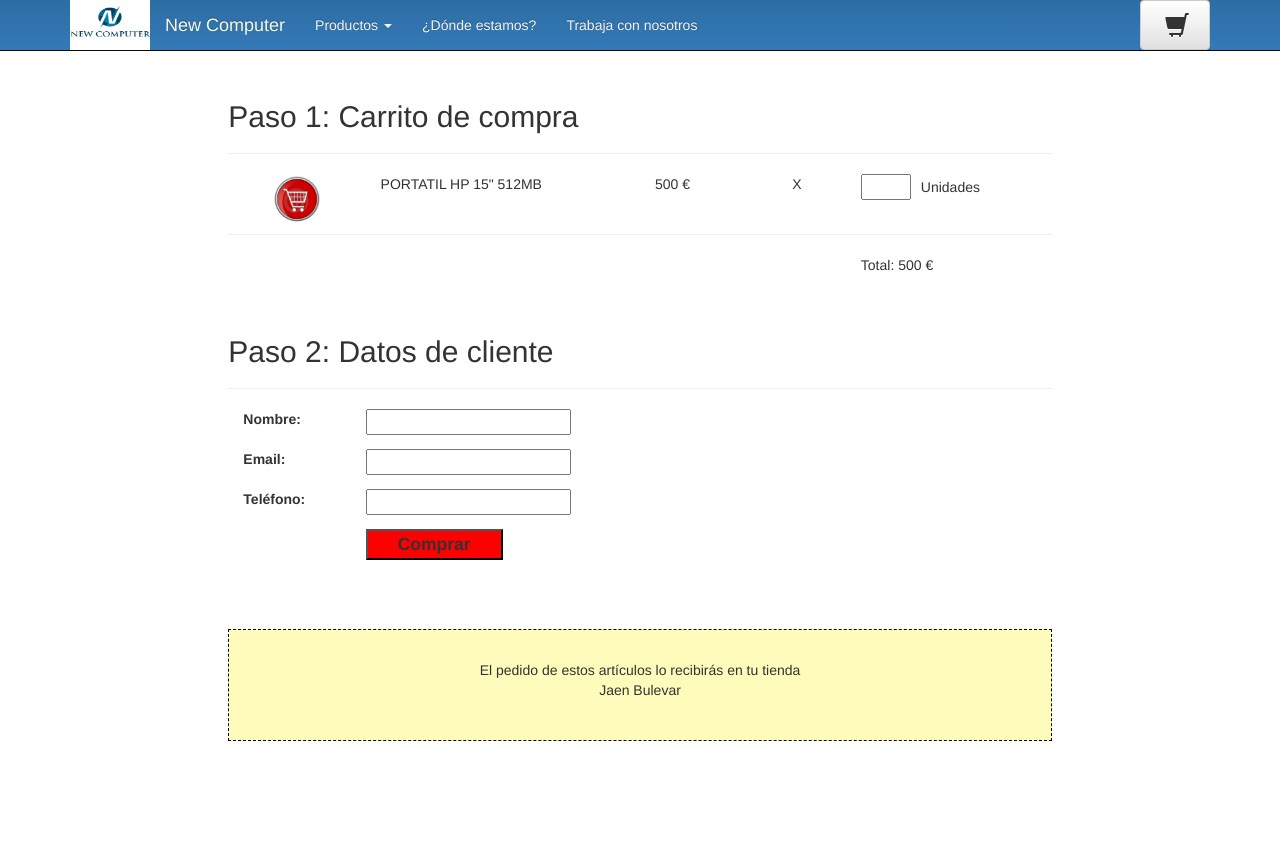
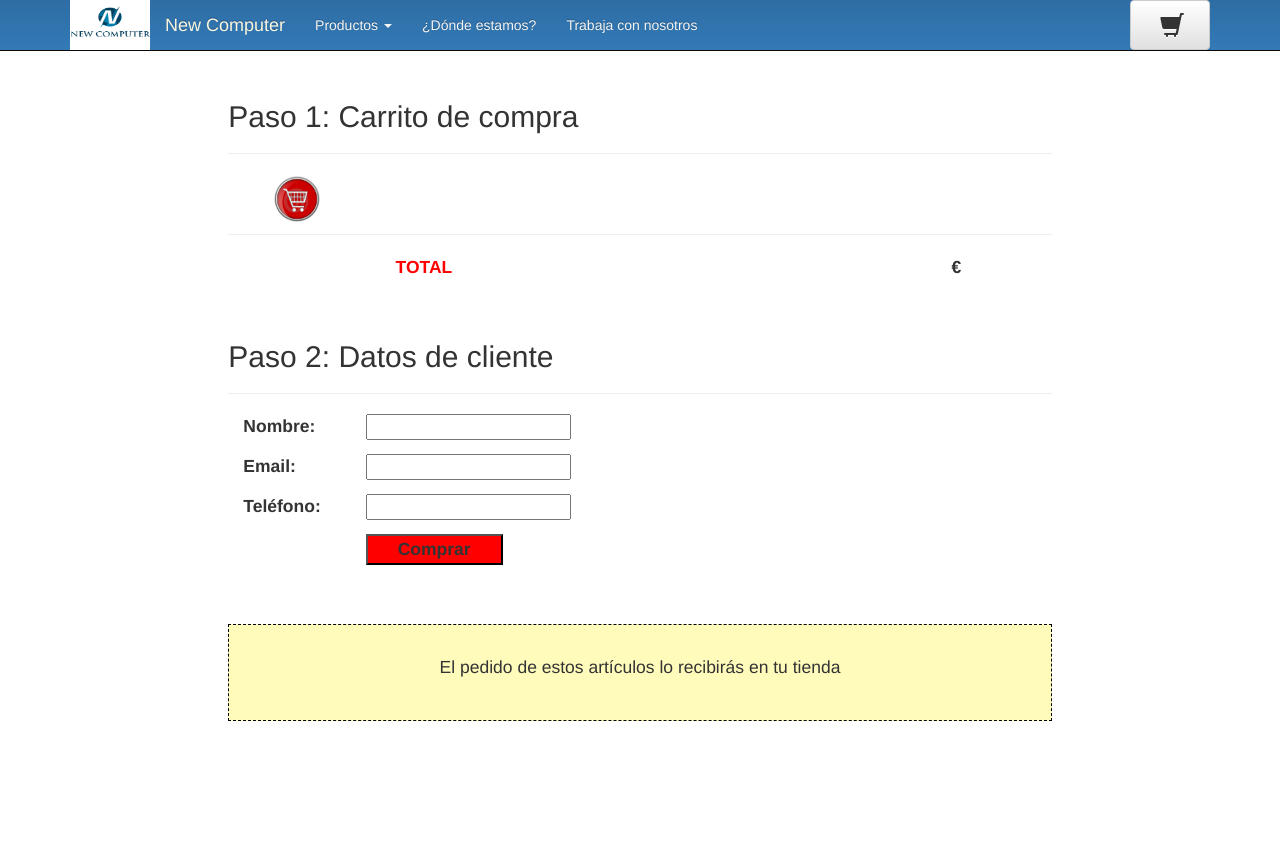
Before and after one commit to Fernando883/WebNewComputer, a PHP site: page /compra.html in a window 1280 px wide. After the commit the page ends 721 px from the top, so only its background shows below. Run offline with PHP 8.4, Linux system fonts and the light colour scheme; some libraries are stand-ins or nearby versions.

Commit message:
Cambios_Definitivos

```diff
--- a/public_html/compra.html
+++ b/public_html/compra.html
@@ -72,39 +72,34 @@
                         <div class="producto col-md-2" style="text-align: center">
                         <img src="img/99219.file_a.jpg" alt="" width="50px" height="50px"/>
                         </div>
-                        <div class="producto col-md-4">
-                            PORTATIL HP 15" 512MB
-                        </div>
-                        <div class="precio col-md-2">
-                            500 €
-                        </div>
-                        <div class="precio col-md-1">
-                            X
-                        </div>
-                        <div class="comprar col-md-3">
-                            <input type="number" id="cantidad"/>Unidades
+                        <div class="producto col-md-10 tamano1" id="productos">
+
+
                         </div><br><br>
                         <hr>
-                        <div class="col-md-offset-9 col-md-3">
-                            Total: <span>500</span> €
+                            <div class="col-md-offset-2 col-md-2 tamano1 importante">
+                                 TOTAL
+                            </div>
+                            <div class="col-md-offset-6 col-md-2 tamano1 paddin">
+                                <span id="precio1"></span> <span class="">€</span>
+                            </div>
+
                         </div>
-                        </div>
-                        <div id="datoscliente">
+                    <div id="datoscliente">
                             <h2>
                             <span>Paso 2: </span>Datos de cliente
                             </h2>
                             <hr>
                             <form action="mailto:fernando_883@hotmail.es">
-                                <label class="col-md-2">Nombre:</label><input type="text" class="col-md-3"/><br><br>
-                                <label class="col-md-2">Email: </label><input type="email" class="col-md-3"/><br><br>
-                                <label class="col-md-2">Teléfono: </label><input type="text" class="col-md-3"/><br><br>
+                                <label class="col-md-2 tamano1">Nombre:</label><input type="text" class="col-md-3"/><br><br>
+                                <label class="col-md-2 tamano1">Email: </label><input type="email" class="col-md-3"/><br><br>
+                                <label class="col-md-2 tamano1">Teléfono: </label><input type="text" class="col-md-3"/><br><br>
                                 <input type="submit" class="col-md-offset-2 col-md-2 naranja" value="Comprar"/>
                             </form>
                         </div>
                         <div id="recepcion">
-                            <p>El pedido de estos artículos lo recibirás en tu tienda
+                            <p class="tamano1">El pedido de estos artículos lo recibirás en tu tienda
                                 <br>
-                                <span class="tienda">Jaen Bulevar</span>
                             </p>
                         </div>
                 </div>
--- a/public_html/css/compra.css
+++ b/public_html/css/compra.css
@@ -20,7 +20,9 @@
 
 
 #datoscliente{
-    margin-top: 100px;
+    position:relative;
+    top:50px;
+    top: 60px;
 }
 
 .margen{
@@ -33,9 +35,25 @@
     font-weight: bold;
 }
 #recepcion{
+    position: relative;
+    top: 150px;
     border: 1px black dashed;
-    margin: 100px 0px;
     text-align: center;
     padding: 30px;
     background: #FFFBBB;
 }
+
+.tamano1{
+    font-size: 1.25em;
+}
+
+.importante{
+   font-weight: bold;
+   color:red;
+   padding-left: 30px;
+}
+
+.paddin{
+    padding-left: 37px;
+    font-weight: bold;
+}
--- a/public_html/css/main.css
+++ b/public_html/css/main.css
@@ -13,7 +13,7 @@
 
 .carrito{
     float:right;
-    width: 70px;
+    width: 80px;
     height: 50px;
 }
 
--- a/public_html/js/main.js
+++ b/public_html/js/main.js
@@ -90,7 +90,8 @@
 		});
 	}
 
-        //
+
+
             var cantidad = $('input[name="cantidad"]');
             //Comprobamos si la session tenia compras para poner el nº en el carro
             if(sessionStorage.getItem("cesta1") != null){
@@ -135,7 +136,53 @@
                 }
            });
 
+           // Funcion para relizar dinamicamente la pagina comprar
 
+            var contenedor2 = $('#productos');
+            var preciototal=0;
+            var x = sessionStorage.carrito== null;
+            if (x){
+                $('#productos').html("");
+            }else{
+               var Carro = JSON.parse(sessionStorage.getItem("carrito"));
+               //console.log(Carro[0].id);}
+               $.each(Carro, function(i, value) {
+                    var idcarro = Carro[i].id;
+                    var cantidad = Carro[i].cantidad;
+                    //console.log(cantidad);
+
+                   $.getJSON(jsonData, function(data) {
+                        var items = [];
+                        $.each( data, function( key, val ) {
+                            items = val;
+                        });
+
+
+                    var tipoDatos = $.grep(items, function (element, index) {
+                        $.each(element.datos, function(i, value) {
+                            if(value.id==idcarro){
+                                //console.log(value.titulo);
+                                contenedor2.append( "<div class='col-md-7'>"+ value.titulo + "</div><div class='col-md-3'>" + cantidad + " unidades</div><div class='col-md-2'>" + value.precio + " </div><br><hr><br>");
+                                //Funcion para realizar calculo de Precio Final
+                                var cuenta = parseInt(cantidad)*parseInt(value.precio);
+                                preciototal = preciototal + cuenta;
+                                $('#precio1').html(preciototal);
+                             }
+                         }
+                         );
+                    });
+                    });
+            }
+            );}
+
+
+
+            // Funcion para cambiar el boton activo
+            $( "#ficha li" ).click(function(e) {
+               $("#ficha li").removeClass("active");
+               $(this).addClass('active');
+
+            });
 });
 
 function agregarProducto(id, cantidad) {
```
Also changed, not shown: public_html/producto_info.html (+5 -5 lines).
